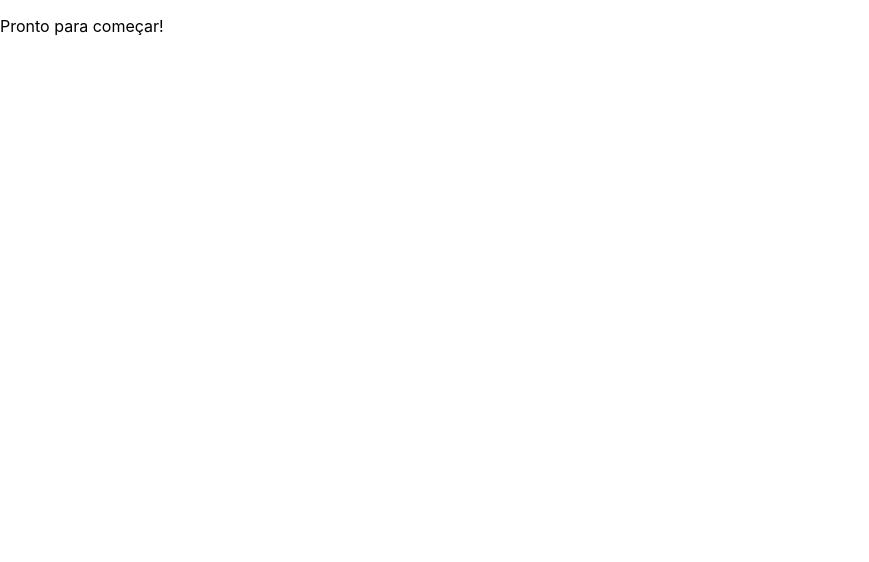
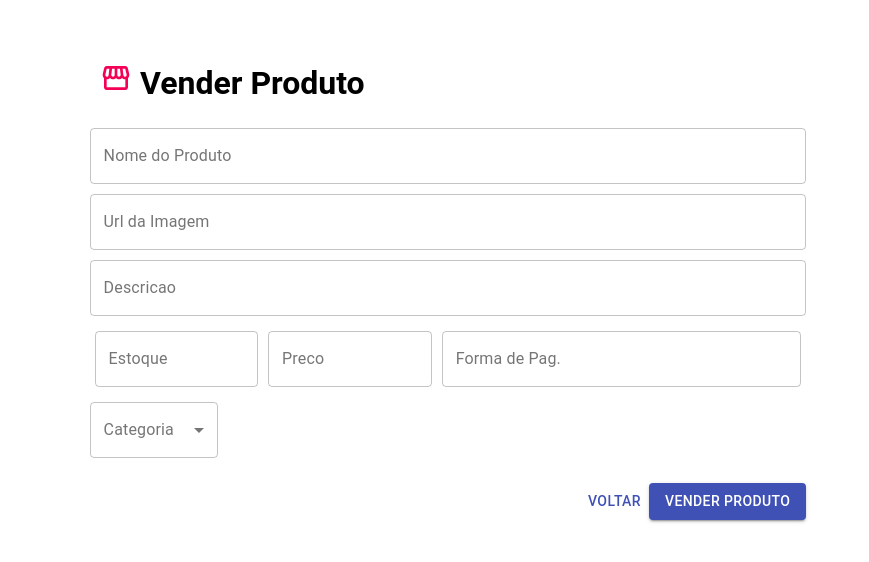
Before and after one commit to future4code/dumont-marketplace4, a React (Create React App) app: page / in a window 1280 px wide. Shown: the top 562 px of the page, without its empty margins (0-869 px from the left). Built offline with nearby package versions, Linux system fonts and the light colour scheme.

Commit message:
layout basico do component AddProduto(vendedor) finalizado

```diff
--- a/package.json
+++ b/package.json
@@ -4,6 +4,7 @@
   "private": true,
   "dependencies": {
     "@material-ui/core": "^4.11.0",
+    "@material-ui/icons": "^4.9.1",
     "@testing-library/jest-dom": "^4.2.4",
     "@testing-library/react": "^9.5.0",
     "@testing-library/user-event": "^7.2.1",
@@ -13,7 +14,7 @@
     "react-dom": "^16.13.1",
     "react-jss": "8.0.0",
     "react-scripts": "^3.4.3",
-    "styled-components": "^5.1.0"
+    "styled-components": "^5.2.1"
   },
   "scripts": {
     "start": "react-scripts start",
--- a/src/components/AppContainer.js
+++ b/src/components/AppContainer.js
@@ -1,10 +1,11 @@
 import React, { Component } from 'react'
+import PostProduto from './PostProduto'
 
 export class AppContainer extends Component {
   render() {
     return (
       <div>
-        <p>Pronto para começar!</p>
+       <PostProduto></PostProduto>
       </div>
     )
   }
--- /dev/null
+++ b/src/components/PostProduto.js
@@ -0,0 +1,139 @@
+import React, { Component } from 'react';
+import {TextField, Button, InputLabel, Select, FormControl} from '@material-ui/core/';
+import styled from 'styled-components'
+import StorefrontIcon from '@material-ui/icons/Storefront';
+
+
+const MainDiv = styled.div`
+    width: 70vw;
+    height: 70vh;
+    display: flex;
+    flex-direction: column;
+    align-items: center;
+    justify-content: center;
+    @media screen and (max-width: 500px){
+        width:100vw ;
+    }
+`
+
+const Input = styled(TextField)`
+    width: ${props=> props.tamanho};
+    word-wrap: break-word;
+`
+const InputDiv = styled.div`
+     width: ${props=> props.tamanho};
+    margin: 5px;
+    height: max-content;
+    display: flex;
+`
+const ButtonDiv = styled.div`
+    display: flex;
+    align-items: center;
+    justify-content: flex-end;
+    width: 80%;
+    height: max-content;
+    margin-top: 20px;
+`
+const Title = styled.h1`
+    font-family: 'Roboto', Arial, Helvetica, sans-serif;
+    align-self: flex-start;
+    margin-left: 100px;
+    @media screen and (max-width:500px){
+        margin-left: 50px;
+    }
+`
+
+
+class PostProduto extends Component {
+    state = {
+
+     }
+
+    render() {
+        return (
+            <MainDiv>
+
+
+                <Title> <StorefrontIcon fontSize='inherit' color='secondary'/> Vender Produto</Title>
+
+                <InputDiv tamanho='80%'>
+                     <Input
+                        id="outlined-basic"
+                        tamanho='100%'
+                        label="Nome do Produto"
+                        variant="outlined" />
+                </InputDiv >
+
+                <InputDiv tamanho='80%'>
+                     <Input
+                     id="outlined-basic"
+                     tamanho='100%'
+                     label="Url da Imagem"
+                     variant="outlined" />
+                </InputDiv>
+
+                <InputDiv tamanho='80%'>
+                     <Input
+                      id="outlined-basic"
+                      tamanho='100%'
+                      label="Descricao"
+                      variant="outlined" />
+                </InputDiv>
+
+                <InputDiv tamanho='80%'>
+                    <InputDiv tamanho='25%'>
+                        <Input
+                         id="outlined-basic"
+                         tamanho='100%'
+                         type='number'
+                         label="Estoque"
+                         variant="outlined" />
+                    </InputDiv>
+                    <InputDiv tamanho='25%'>
+                        <Input
+                         id="outlined-basic"
+                         color='secondary'
+                         type='number'
+                         tamanho='100%'
+                         label="Preco"
+                         variant="outlined" />
+                    </InputDiv>
+                    <InputDiv tamanho='55%'>
+                        <Input
+                         id="outlined-basic"
+                         tamanho='100%'
+                         label="Forma de Pag."
+                         variant="outlined" />
+                    </InputDiv>
+                </InputDiv>
+                <InputDiv tamanho='80%'>
+
+                        <FormControl variant="outlined" >
+                            <InputLabel htmlFor="outlined-age-native-simple">Categoria</InputLabel>
+                            <Select
+                            native
+                            // value={state.age}
+                            // onChange={handleChange}
+                            label="Categoria"
+                            >
+                            <option aria-label="None" value="" />
+                            <option value={'roupas'}>Roupas</option>
+                            <option value={'eletronicos'}>Eletronicos</option>
+                            <option value={'decoracao'}>Decoracao</option>
+                            <option value={'moveis'}>Moveis</option>
+                            <option value={'calcados'}>Calcados</option>
+                            </Select>
+                        </FormControl>
+                </InputDiv>
+
+                <ButtonDiv>
+                        <Button color="primary">Voltar</Button>
+                        <Button variant="contained" color="primary">Vender Produto</Button>
+                </ButtonDiv>
+            </MainDiv>
+
+         );
+    }
+}
+
+export default PostProduto;
```
Also changed, not shown: 1 other file (tests, documents, lock files or other folders).
